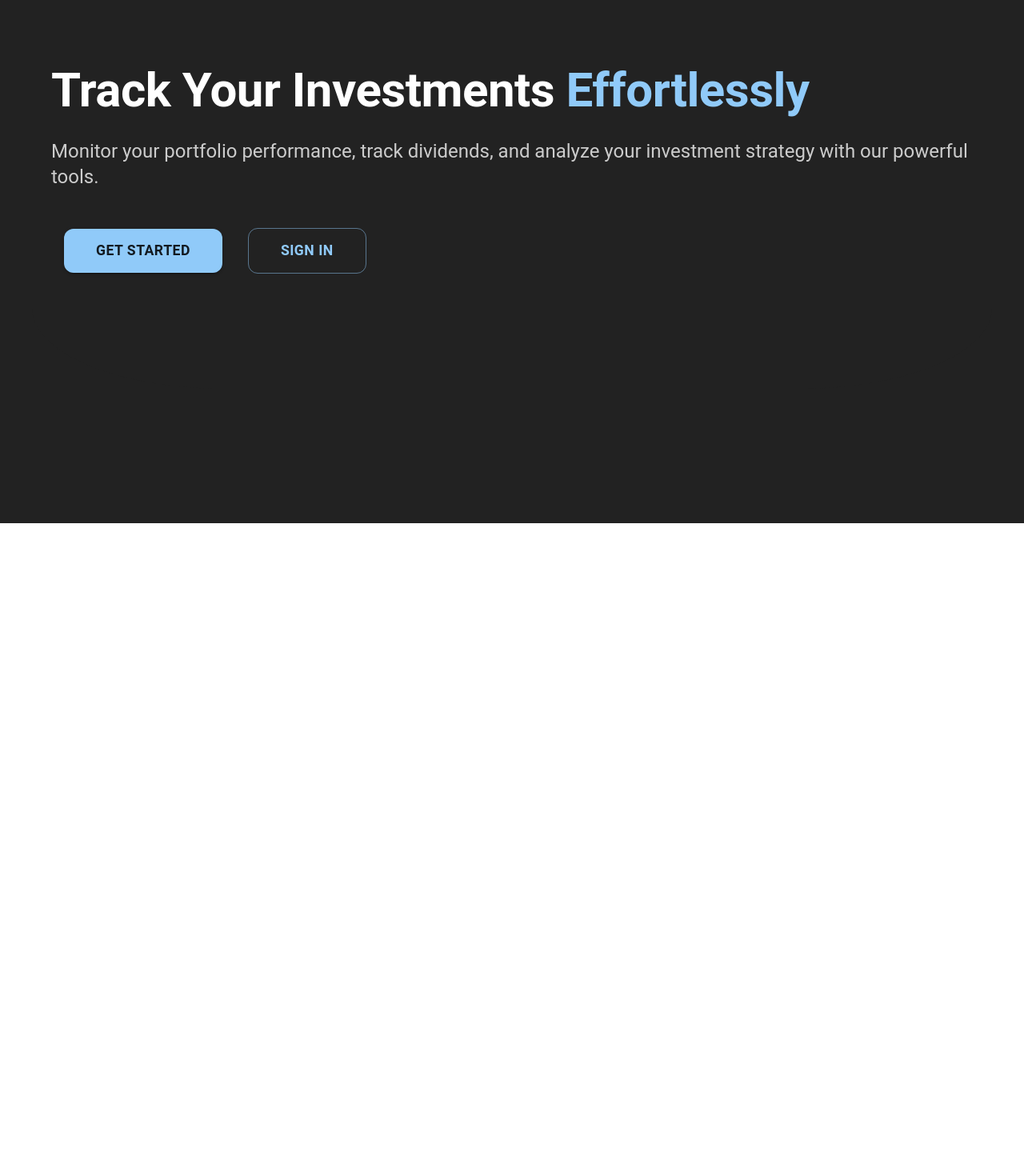
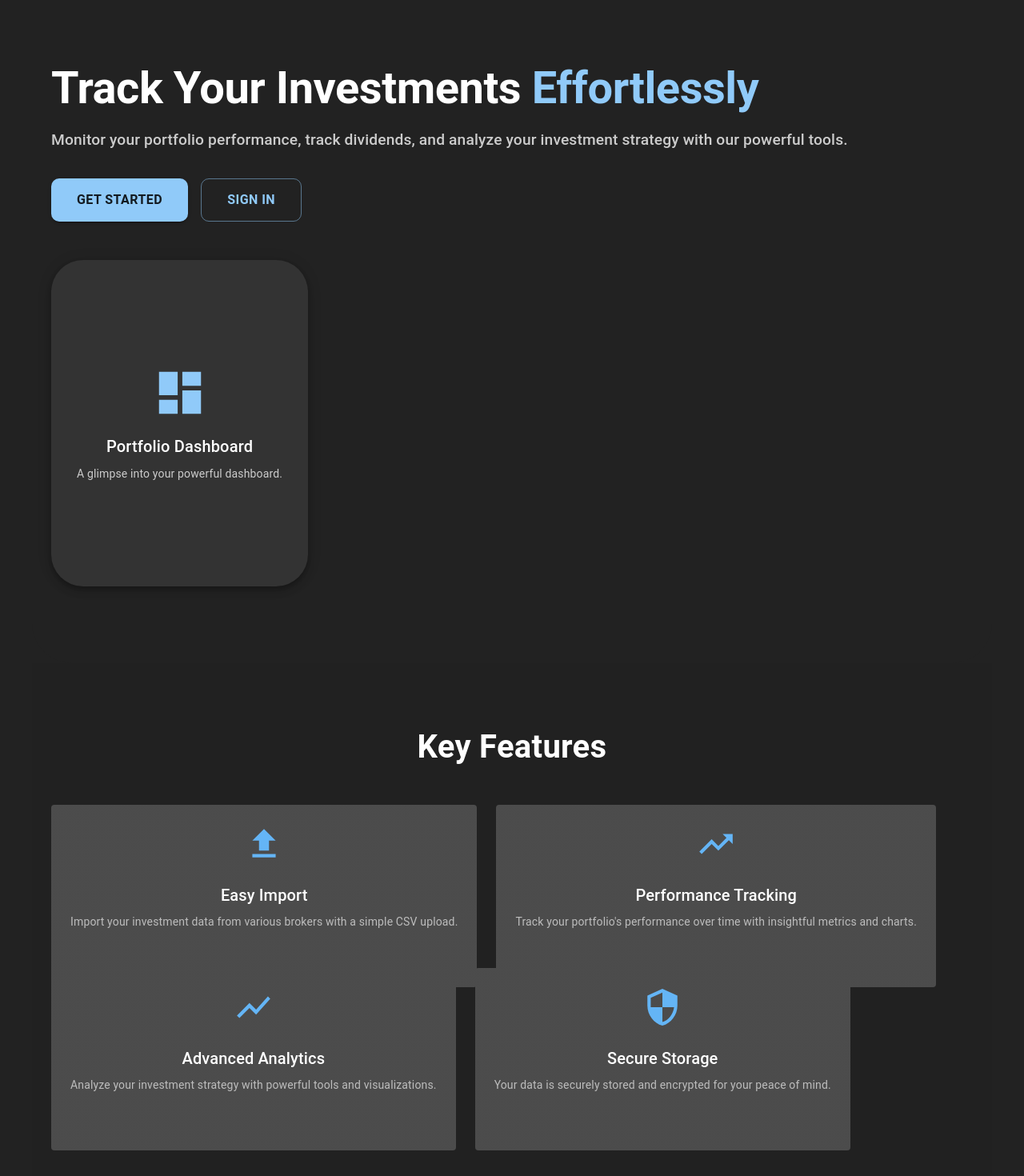
Before and after one commit to AC3-Portfolio-Tracker/PortfolioTracker, a React (Vite) app: page / in a window 1280 px wide. Shown: the part 146-1616 px from the top of the page at 80% size. Before the commit the page ends 800 px from the top, so only its background shows below. Built offline with nearby package versions, Linux system fonts and the light colour scheme; no server answers.

Commit message:
added UI to landing page

```diff
--- a/src/pages/LandingPage.jsx
+++ b/src/pages/LandingPage.jsx
@@ -8,7 +8,7 @@ import {
   Typography,
   useTheme,
 } from "@mui/material";
-import { styled } from "@mui/material/styles";
+import { styled, alpha } from "@mui/material/styles";
 import { Link as RouterLink } from "react-router-dom";
 import {
   TrendingUp,
@@ -18,52 +18,83 @@ import {
   Dashboard,
 } from "@mui/icons-material";
 
+// Updated FeatureItem for dark theme appearance as per the image
 const FeatureItem = styled(Paper)(({ theme }) => ({
+  backgroundColor: theme.palette.grey[800], // Darker card background
+  color: theme.palette.common.white, // Default text color for title
   padding: theme.spacing(3),
   textAlign: "center",
   height: "100%",
   display: "flex",
   flexDirection: "column",
   alignItems: "center",
+  justifyContent: "flex-start", // Keep content aligned to the top
+  boxShadow: "none", // No shadow by default as per the image
+  borderRadius: theme.shape.borderRadius, // Standard MUI border radius
   transition: "transform 0.3s ease-in-out, box-shadow 0.3s ease-in-out",
   "&:hover": {
     transform: "translateY(-5px)",
-    boxShadow: theme.shadows[10],
+    boxShadow: theme.shadows[8], // A moderate shadow on hover
   },
 }));
 
 const HeroButton = styled(Button)(({ theme }) => ({
-  padding: theme.spacing(1.5, 5),
-  borderRadius: theme.shape.borderRadius * 3,
-  fontWeight: 600,
-  fontSize: "1.1rem",
-  margin: theme.spacing(2, 2),
+  padding: theme.spacing(1.5, 4),
+  borderRadius: theme.shape.borderRadius * 2.5,
+  fontWeight: 700,
+  fontSize: "1rem",
 }));
 
 const LandingPage = () => {
   const theme = useTheme();
 
+  const features = [
+    {
+      icon: Upload,
+      title: "Easy Import",
+      desc: "Import your investment data from various brokers with a simple CSV upload.",
+    },
+    {
+      icon: TrendingUp,
+      title: "Performance Tracking",
+      desc: "Track your portfolio's performance over time with insightful metrics and charts.",
+    },
+    {
+      icon: ShowChart,
+      title: "Advanced Analytics",
+      desc: "Analyze your investment strategy with powerful tools and visualizations.",
+    },
+    {
+      icon: Security,
+      title: "Secure Storage",
+      desc: "Your data is securely stored and encrypted for your peace of mind.",
+    },
+  ];
+
   return (
-    <Box sx={{ overflow: "hidden" }}>
-      {/* Hero Section */}
+    <Box sx={{ overflowX: "hidden" }}>
+      {/* Hero Section (remains light themed as per previous styling) */}
       <Box
         sx={{
           bgcolor: "background.default",
-          pt: 12,
-          pb: 12,
-          borderRadius: "0 0 20% 20%",
+          pt: { xs: 8, sm: 10, md: 12 },
+          pb: { xs: 8, sm: 10, md: 12 },
+          borderBottomLeftRadius: { xs: "30px", md: "50px" },
+          borderBottomRightRadius: { xs: "30px", md: "50px" },
           position: "relative",
         }}
       >
         <Container maxWidth="lg">
-          <Grid container spacing={4} alignItems="center">
+          <Grid container spacing={{ xs: 4, md: 6 }} alignItems="center">
             <Grid item xs={12} md={6}>
               <Typography
                 variant="h2"
                 component="h1"
-                gutterBottom
                 fontWeight="bold"
-                sx={{ mb: 3 }}
+                sx={{
+                  mb: 2,
+                  fontSize: { xs: "2.5rem", sm: "3rem", md: "3.5rem" },
+                }}
               >
                 Track Your Investments
                 <Box component="span" sx={{ color: "primary.main" }}>
@@ -72,19 +103,28 @@ const LandingPage = () => {
                 </Box>
               </Typography>
               <Typography
-                variant="h5"
-                color="textSecondary"
-                paragraph
-                sx={{ mb: 4 }}
+                variant="h6"
+                color="text.secondary"
+                sx={{
+                  mb: 3,
+                  fontSize: { xs: "1rem", sm: "1.1rem", md: "1.2rem" },
+                }}
               >
                 Monitor your portfolio performance, track dividends, and analyze
                 your investment strategy with our powerful tools.
               </Typography>
-              <Box sx={{ mt: 4 }}>
+              <Box
+                sx={{
+                  mt: 4,
+                  display: "flex",
+                  flexWrap: "wrap",
+                  gap: 2,
+                  justifyContent: { xs: "center", md: "flex-start" },
+                }}
+              >
                 <HeroButton
                   variant="contained"
                   color="primary"
-                  size="large"
                   component={RouterLink}
                   to="/signup"
                 >
@@ -93,7 +133,6 @@ const LandingPage = () => {
                 <HeroButton
                   variant="outlined"
                   color="primary"
-                  size="large"
                   component={RouterLink}
                   to="/login"
                 >
@@ -109,107 +148,106 @@ const LandingPage = () => {
                 display: "flex",
                 justifyContent: "center",
                 alignItems: "center",
+                mt: { xs: 6, md: 0 },
               }}
             >
-              {/* <Box
+              <Box
                 sx={{
-                  maxWidth: "100%",
-                  height: 400,
-                  width: 600,
-                  boxShadow: 8,
-                  borderRadius: 4,
+                  maxWidth: { xs: "90%", sm: 450, md: 500 },
+                  width: "100%",
+                  height: { xs: 280, sm: 320, md: 360 },
+                  boxShadow: theme.shadows[6],
+                  borderRadius: theme.shape.borderRadius * 2.5,
                   overflow: "hidden",
                   display: "flex",
                   flexDirection: "column",
                   justifyContent: "center",
                   alignItems: "center",
                   bgcolor: "background.paper",
-                  color: "text.secondary",
+                  p: { xs: 2, sm: 3 },
+                  textAlign: "center",
                 }}
               >
                 <Dashboard
-                  sx={{ fontSize: 80, mb: 2, color: "primary.main" }}
+                  sx={{
+                    fontSize: { xs: 50, sm: 60, md: 70 },
+                    mb: 2,
+                    color: "primary.main",
+                  }}
                 />
-                <Typography variant="h5" component="h3">
+                <Typography variant="h6" component="h3" fontWeight="medium">
                   Portfolio Dashboard
                 </Typography>
-              </Box> */}
+                <Typography
+                  variant="body2"
+                  color="text.secondary"
+                  sx={{ mt: 1, px: 1 }}
+                >
+                  A glimpse into your powerful dashboard.
+                </Typography>
+              </Box>
             </Grid>
           </Grid>
         </Container>
       </Box>
 
-      {/* Features Section */}
-      {/* <Container sx={{ mt: 10, mb: 10 }}>
+      {/* Features Section - Styled to match the dark image provided */}
+      <Box
+        component="section" // Semantic HTML
+        sx={{
+          pt: { xs: 6, md: 10 },
+          pb: { xs: 6, md: 10 },
+          bgcolor: theme.palette.grey[900], // Dark background for the entire section
+        }}
+      >
+        <Container maxWidth="lg">
           <Typography
-          variant="h3"
+            variant="h4"
             component="h2"
             align="center"
-          gutterBottom
-          fontWeight="medium"
-          sx={{ mb: 6 }}
+            fontWeight="bold"
+            sx={{
+              mb: { xs: 4, md: 6 },
+              fontSize: { xs: "1.8rem", sm: "2.25rem", md: "2.5rem" },
+              color: theme.palette.common.white, // Title color for dark background
+            }}
           >
             Key Features
           </Typography>
-        <Grid container spacing={4}>
-          <Grid item xs={12} sm={6} md={3}>
-            <FeatureItem elevation={3}>
-              <Upload
-                sx={{ fontSize: 60, color: "primary.main", mb: 2 }}
-              />
-              <Typography variant="h5" component="h3" gutterBottom>
-                Easy Import
+          <Grid container spacing={3}>
+            {features.map((feature, index) => (
+              <Grid item xs={12} sm={6} md={3} key={index}>
+                <FeatureItem>
+                  {" "}
+                  {/* elevation is handled by styled component */}
+                  <Box sx={{ color: "#64b5f6", mb: 2 }}>
+                    {" "}
+                    {/* Light blue for icons (MUI blue[300]) */}
+                    <feature.icon sx={{ fontSize: 50 }} />
+                  </Box>
+                  <Typography
+                    variant="h6"
+                    component="h3"
+                    fontWeight="medium"
+                    gutterBottom
+                  >
+                    {/* Text color is inherited from FeatureItem (common.white) */}
+                    {feature.title}
                   </Typography>
-              <Typography>
-                Import your investment data from various brokers with a simple
-                CSV upload.
+                  <Typography
+                    variant="body2"
+                    sx={{ color: theme.palette.grey[400] }}
+                  >
+                    {" "}
+                    {/* Lighter grey for description */}
+                    {feature.desc}
                   </Typography>
                 </FeatureItem>
               </Grid>
-          <Grid item xs={12} sm={6} md={3}>
-            <FeatureItem elevation={3}>
-              <TrendingUp
-                sx={{ fontSize: 60, color: "primary.main", mb: 2 }}
-              />
-              <Typography variant="h5" component="h3" gutterBottom>
-                Performance Tracking
-              </Typography>
-              <Typography>
-                Track your portfolio's performance over time with insightful
-                metrics and charts.
-              </Typography>
-            </FeatureItem>
+            ))}
           </Grid>
-          <Grid item xs={12} sm={6} md={3}>
-            <FeatureItem elevation={3}>
-              <ShowChart
-                sx={{ fontSize: 60, color: "primary.main", mb: 2 }}
-              />
-              <Typography variant="h5" component="h3" gutterBottom>
-                Analytics
-              </Typography>
-              <Typography>
-                Analyze your investment strategy with powerful tools and
-                visualizations.
-              </Typography>
-            </FeatureItem>
-          </Grid>
-          <Grid item xs={12} sm={6} md={3}>
-            <FeatureItem elevation={3}>
-              <Security
-                sx={{ fontSize: 60, color: "primary.main", mb: 2 }}
-              />
-              <Typography variant="h5" component="h3" gutterBottom>
-                Secure Storage
-              </Typography>
-              <Typography>
-                Your data is securely stored and encrypted for your peace of
-                mind.
-              </Typography>
-            </FeatureItem>
-          </Grid>
-        </Grid>
-      </Container> */}
+        </Container>
+      </Box>
     </Box>
   );
 };
```
Lines whose indentation alone changed are shown as unchanged.
